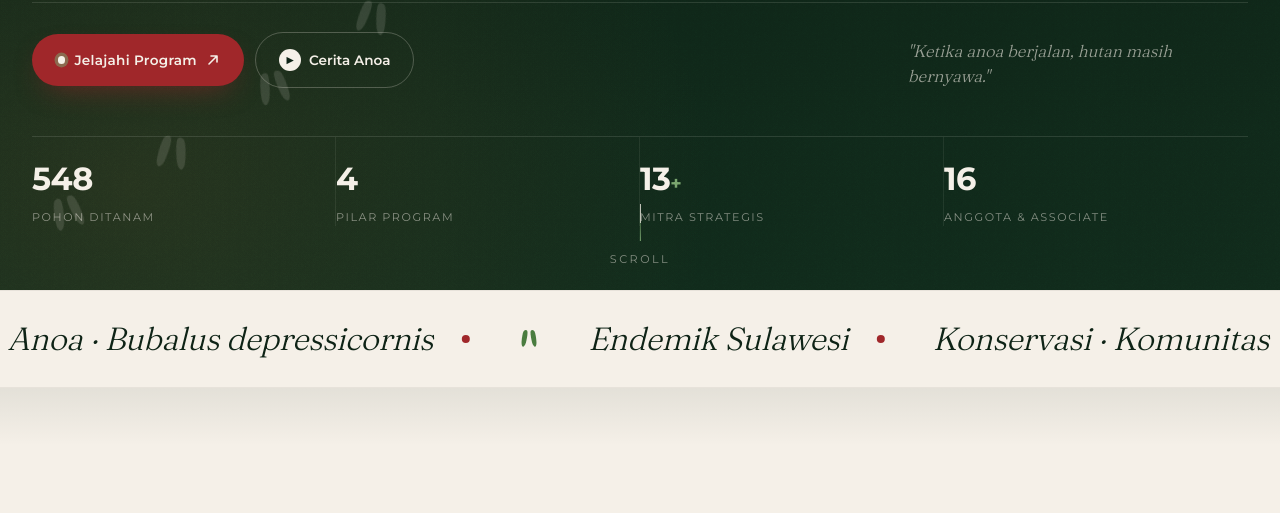
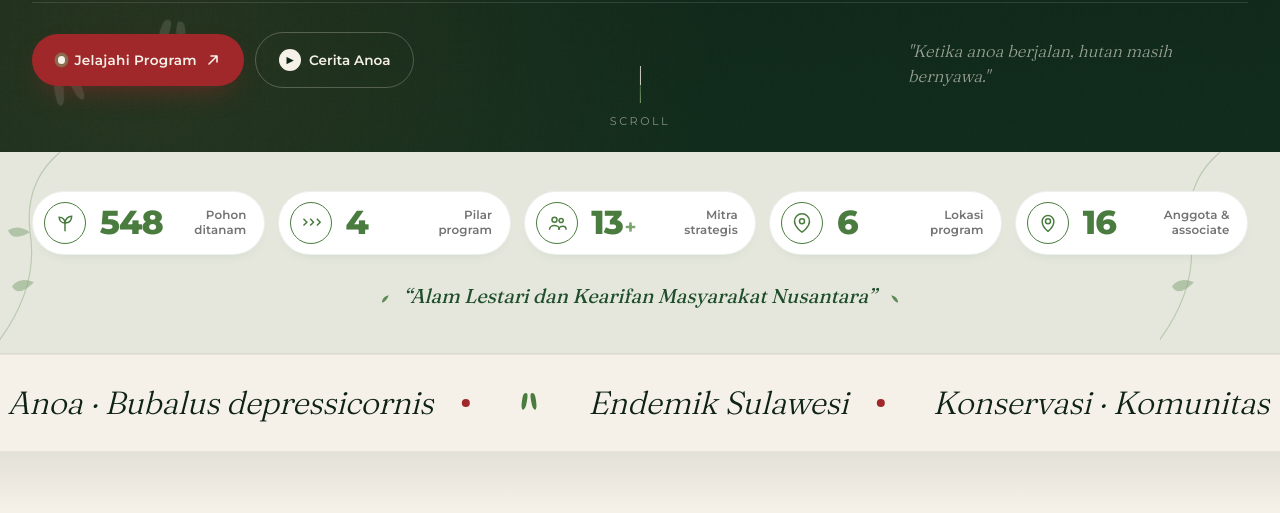
Before and after one commit to leshau90/anoa-test123, a website: page index.html in a window 1280 px wide. Shown: the part 751-1264 px from the top of the page. Drawn offline with Linux system fonts and the light colour scheme.

Commit message:
good design by claude design part 2, adapting to pdf style guided

```diff
--- a/index.html
+++ b/index.html
@@ -86,6 +86,62 @@
 .scroll-cue .line{width:1px;height:38px;background:linear-gradient(180deg,transparent,var(--leaf-l));position:relative;overflow:hidden}
 .scroll-cue .line::after{content:"";position:absolute;top:-50%;left:0;width:1px;height:50%;background:var(--cream);animation:scrollDown 2s linear infinite}
 @keyframes scrollDown{0%{top:-50%}100%{top:100%}}
+
+/* page-specific: STAT STRIP (per PDF template) */
+.stat-strip{
+  position:relative;background:#E5E7DC;color:var(--ink);
+  padding:2.4rem 2rem 2.6rem;overflow:hidden;
+  border-bottom:1px solid rgba(0,0,0,.05);
+}
+.stat-strip .strip-vine{position:absolute;top:0;bottom:0;width:120px;height:100%;pointer-events:none;opacity:.6}
+.stat-strip .strip-vine.left{left:0}
+.stat-strip .strip-vine.right{right:0;transform:scaleX(-1)}
+.strip-inner{max-width:1280px;margin:0 auto;position:relative;z-index:2}
+.strip-grid{display:grid;grid-template-columns:repeat(5,1fr);gap:.8rem}
+@media (max-width:1100px){.strip-grid{grid-template-columns:repeat(3,1fr)}}
+@media (max-width:680px){.strip-grid{grid-template-columns:repeat(2,1fr)}}
+.stat-card{
+  background:#fff;border-radius:999px;
+  display:flex;align-items:center;gap:.85rem;
+  padding:.65rem 1.1rem .65rem .7rem;
+  box-shadow:0 6px 14px -10px rgba(31,78,44,.18);
+  border:1px solid rgba(31,78,44,.08);
+  transition:transform .35s ease,box-shadow .35s ease,border-color .35s ease;
+}
+.stat-card:hover{transform:translateY(-3px);box-shadow:0 14px 28px -14px rgba(31,78,44,.28);border-color:rgba(74,124,63,.35)}
+.sc-ico{
+  width:42px;height:42px;border-radius:50%;
+  border:1.5px solid var(--leaf);
+  display:grid;place-items:center;color:var(--leaf);
+  flex:0 0 auto;background:#fff;
+}
+.sc-ico svg{width:20px;height:20px}
+.sc-num{
+  font-family:var(--sans);font-weight:800;
+  font-size:clamp(1.7rem,2.6vw,2.2rem);
+  line-height:1;letter-spacing:-0.03em;color:var(--leaf);
+  display:flex;align-items:baseline;gap:.05em;
+}
+.sc-num .plus{font-size:.6em;color:var(--leaf-l);font-weight:700}
+.sc-lbl{
+  font-size:.74rem;font-weight:600;letter-spacing:.01em;
+  color:rgba(0,0,0,.55);line-height:1.25;
+  margin-left:auto;text-align:right;max-width:9ch;
+}
+@media (max-width:480px){
+  .stat-card{padding:.6rem .9rem .6rem .6rem;gap:.6rem}
+  .sc-ico{width:36px;height:36px}
+  .sc-ico svg{width:17px;height:17px}
+  .sc-lbl{font-size:.68rem}
+}
+.strip-tag{
+  margin-top:1.6rem;text-align:center;
+  font-family:var(--serif);font-style:italic;font-weight:400;
+  font-size:clamp(1rem,1.6vw,1.25rem);
+  color:var(--forest);letter-spacing:-0.005em;
+  display:flex;align-items:center;justify-content:center;gap:.8rem;
+}
+.strip-tag svg{width:18px;height:18px;flex:0 0 auto;opacity:.85}
 
 /* page-specific: ANOA SPOTLIGHT */
 .anoa{background:var(--cream);color:var(--ink);padding:8rem 2rem 6rem;position:relative;overflow:hidden}
@@ -300,14 +356,59 @@
         "Ketika anoa berjalan, hutan masih bernyawa."
       </div>
     </div>
-    <div class="hero-stats">
-      <div class="hs"><span class="hs-n" data-count="548">0</span><span class="hs-l">Pohon ditanam</span></div>
-      <div class="hs"><span class="hs-n" data-count="4">0</span><span class="hs-l">Pilar program</span></div>
-      <div class="hs"><span class="hs-n" data-count="13">0<span class="pct">+</span></span><span class="hs-l">Mitra strategis</span></div>
-      <div class="hs"><span class="hs-n" data-count="16">0</span><span class="hs-l">Anggota &amp; associate</span></div>
-    </div>
   </div>
   <div class="scroll-cue"><div class="line"></div>Scroll</div>
+</section>
+
+<!-- STAT STRIP (per PDF template) ===================================== -->
+<section class="stat-strip" aria-label="Statistik program">
+  <svg class="strip-vine left" viewBox="0 0 120 200" aria-hidden="true">
+    <path d="M-10 200 Q40 140 30 80 Q24 30 60 0" fill="none" stroke="#4A7C3F" stroke-width="1.2" opacity=".45"/>
+    <path d="M30 80 q-12 -8 -22 -2 q4 12 22 2 z" fill="#4A7C3F" opacity=".55"/>
+    <path d="M34 130 q-14 -6 -22 4 q6 12 22 -4 z" fill="#4A7C3F" opacity=".55"/>
+    <path d="M40 60 q12 -8 22 -2 q-4 12 -22 2 z" fill="#4A7C3F" opacity=".55"/>
+  </svg>
+  <svg class="strip-vine right" viewBox="0 0 120 200" aria-hidden="true">
+    <path d="M130 200 Q80 140 90 80 Q96 30 60 0" fill="none" stroke="#4A7C3F" stroke-width="1.2" opacity=".45"/>
+    <path d="M90 80 q12 -8 22 -2 q-4 12 -22 2 z" fill="#4A7C3F" opacity=".55"/>
+    <path d="M86 130 q14 -6 22 4 q-6 12 -22 -4 z" fill="#4A7C3F" opacity=".55"/>
+    <path d="M80 60 q-12 -8 -22 -2 q4 12 22 2 z" fill="#4A7C3F" opacity=".55"/>
+  </svg>
+
+  <div class="strip-inner">
+    <div class="strip-grid">
+      <article class="stat-card reveal">
+        <div class="sc-ico"><svg viewBox="0 0 24 24" fill="none" stroke="currentColor" stroke-width="1.8"><path d="M12 22V12"/><path d="M12 12c0-5 4-8 8-8 0 5-3 8-8 8z"/><path d="M12 12c0-4-3-7-7-7 0 4 3 7 7 7z"/></svg></div>
+        <div class="sc-num" data-count="548">0</div>
+        <div class="sc-lbl">Pohon ditanam</div>
+      </article>
+      <article class="stat-card reveal d1">
+        <div class="sc-ico"><svg viewBox="0 0 24 24" fill="none" stroke="currentColor" stroke-width="1.8"><path d="M3 7l4 4-4 4"/><path d="M11 7l4 4-4 4"/><path d="M19 7l4 4-4 4"/></svg></div>
+        <div class="sc-num" data-count="4">0</div>
+        <div class="sc-lbl">Pilar program</div>
+      </article>
+      <article class="stat-card reveal d2">
+        <div class="sc-ico"><svg viewBox="0 0 24 24" fill="none" stroke="currentColor" stroke-width="1.8"><circle cx="9" cy="8" r="3"/><circle cx="17" cy="9" r="2.5"/><path d="M3 20c0-3 3-5 6-5s6 2 6 5"/><path d="M14 20c0-2 2-4 5-4s4 2 4 4"/></svg></div>
+        <div class="sc-num"><span data-count="13">0</span><span class="plus">+</span></div>
+        <div class="sc-lbl">Mitra strategis</div>
+      </article>
+      <article class="stat-card reveal d3">
+        <div class="sc-ico"><svg viewBox="0 0 24 24" fill="none" stroke="currentColor" stroke-width="1.8"><path d="M21 10c0 7-9 13-9 13s-9-6-9-13a9 9 0 0 1 18 0z"/><circle cx="12" cy="10" r="3"/></svg></div>
+        <div class="sc-num" data-count="6">0</div>
+        <div class="sc-lbl">Lokasi program</div>
+      </article>
+      <article class="stat-card reveal d4">
+        <div class="sc-ico"><svg viewBox="0 0 24 24" fill="none" stroke="currentColor" stroke-width="1.8"><path d="M12 22c-4-3-7-7-7-12a7 7 0 0114 0c0 5-3 9-7 12z"/><path d="M12 13a3 3 0 100-6 3 3 0 000 6z"/></svg></div>
+        <div class="sc-num" data-count="16">0</div>
+        <div class="sc-lbl">Anggota &amp; associate</div>
+      </article>
+    </div>
+    <p class="strip-tag">
+      <svg viewBox="0 0 24 24" aria-hidden="true"><path d="M12 21c0-5 3-9 9-10-2 6-6 9-9 10z" fill="#4A7C3F"/></svg>
+      “Alam Lestari dan Kearifan Masyarakat Nusantara”
+      <svg viewBox="0 0 24 24" aria-hidden="true"><path d="M12 21c0-5-3-9-9-10 2 6 6 9 9 10z" fill="#4A7C3F"/></svg>
+    </p>
+  </div>
 </section>
 
 <!-- MARQUEE ============================================================ -->
```
